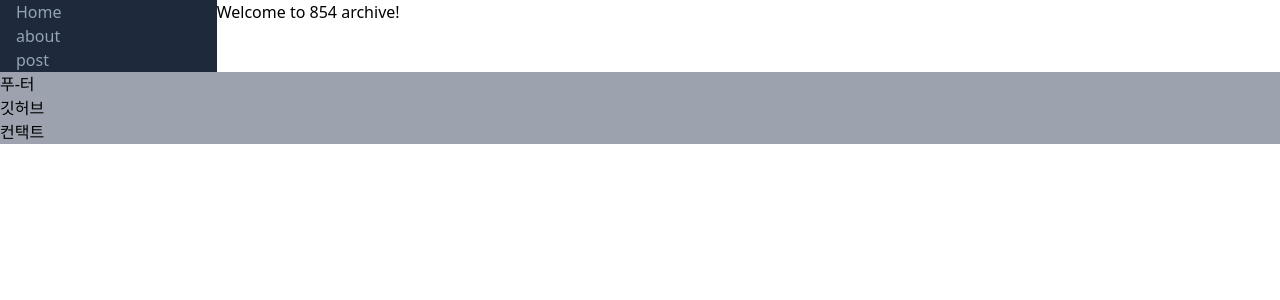
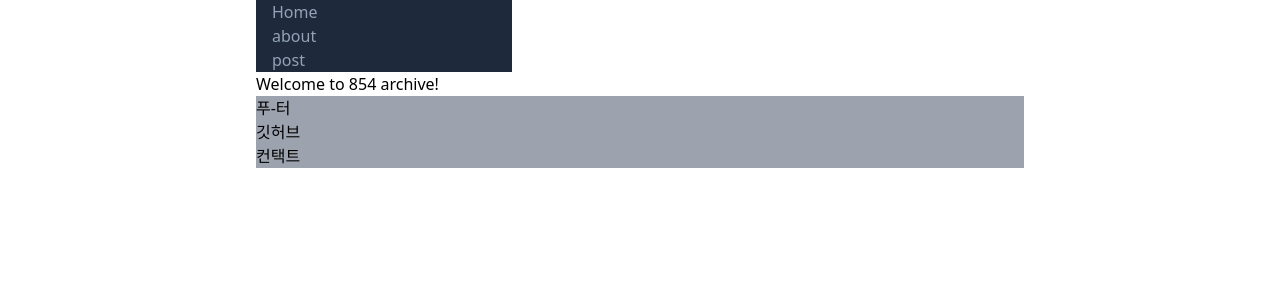
Before and after one commit to 854dev/854dev.github.io, a Next.js app: page / in a window 1280 px wide. Shown: the top 300 px of the page. Built offline with nearby package versions, Linux system fonts and the light colour scheme.

Commit message:
페이지 레이아웃 수정작업

```diff
--- a/components/layout/Container.tsx
+++ b/components/layout/Container.tsx
@@ -1,7 +1,12 @@
 import React, { PropsWithChildren } from "react";
 
 function Container(props: PropsWithChildren) {
-  return <main className="container">{props.children}</main>;
+  return (
+    <div className="flex justify-center w-full min-h-screen page-wrap">
+      <main className="sm:w-[640px] md:w-[768px] max-w-[1024px]">
+        {props.children}
+      </main>
+    </div>
+  );
 }
-
 export default Container;
--- a/components/layout/ContentWrap.tsx
+++ b/components/layout/ContentWrap.tsx
@@ -1,7 +1,7 @@
 import React, { PropsWithChildren } from "react";
 
 function ContentWrap(props: PropsWithChildren) {
-  return <div className="flex flex-row w-full">{props.children}</div>;
+  return <div className="flex justify-center">{props.children}</div>;
 }
 
 export default ContentWrap;
--- a/components/layout/PageLayout.tsx
+++ b/components/layout/PageLayout.tsx
@@ -6,13 +6,11 @@ import NavBar from "./NavBar";
 
 function PageLayout(props: PropsWithChildren) {
   return (
-    <div>
-      <ContentWrap>
-        <NavBar />
-        <Container>{props.children}</Container>
-      </ContentWrap>
+    <Container>
+      <NavBar />
+      {props.children}
       <Footer />
-    </div>
+    </Container>
   );
 }
 
```
